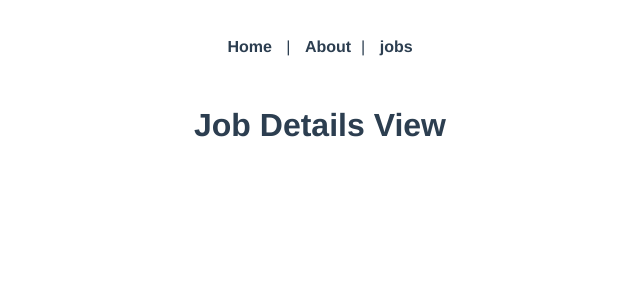
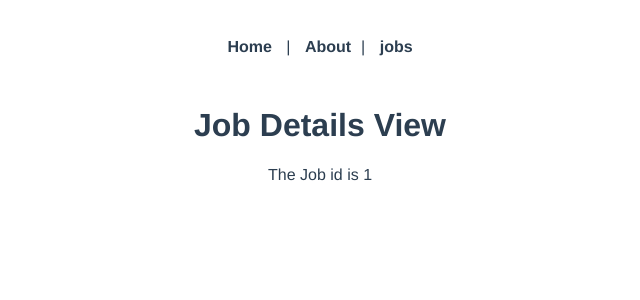
Before and after one commit to azmialwerfalli/new-jobs, a Vue app: page /jobs/1 in a window 1280 px wide. Shown: the top 300 px of the page, without its empty margins (320-960 px from the left). Built offline with nearby package versions, Linux system fonts and the light colour scheme.

Commit message:
showing the of route on screen

```diff
--- a/src/views/jobs/JobDetailsView.vue
+++ b/src/views/jobs/JobDetailsView.vue
@@ -1,10 +1,15 @@
 <template>
   <h1>Job Details View</h1>
+  <p>The Job id is {{id}}</p>
 </template>
 
 <script>
 export default {
-
+data() {
+    return {
+        id: this.$route.params.id
+    }
+}
 }
 </script>
 
```
